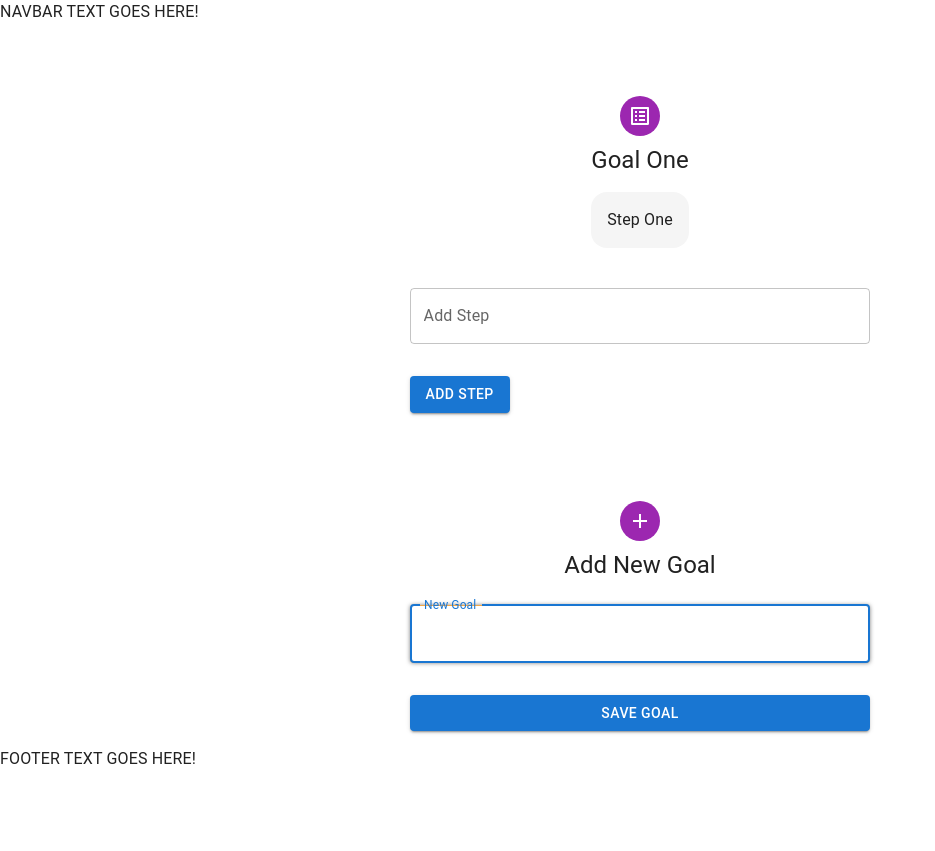
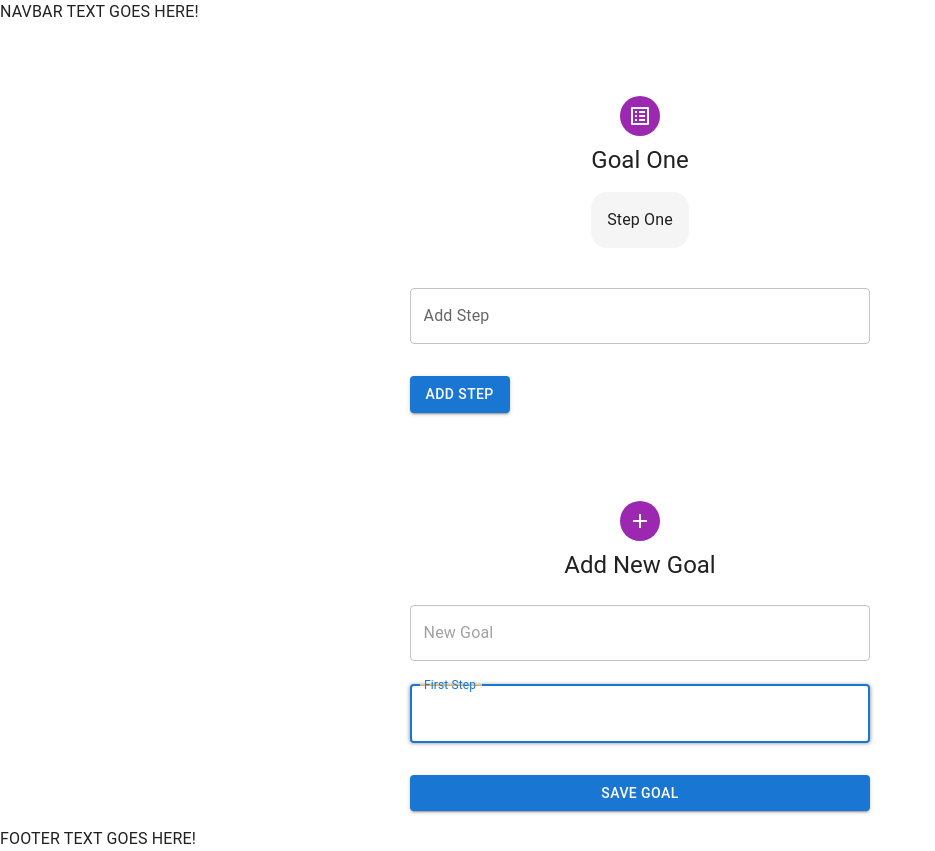
Before and after one commit to evanarbour/tracktion, a React (Create React App) app in the folder client/: page /goals in a window 1280 px wide. Shown: the whole page, without its empty margins (0-935 px from the left). Before the commit the page ends 800 px from the top, so only its background shows below. Built offline with nearby package versions, Linux system fonts and the light colour scheme.

Commit message:
goal form update, still issues with date picker

```diff
--- a/client/src/components/GoalForm.js
+++ b/client/src/components/GoalForm.js
@@ -1,15 +1,18 @@
 import React, { useState } from "react";
-import { useMutation } from '@apollo/client';
-import { ADD_GOAL } from '../utils/mutations';
+import { useMutation, useQuery } from "@apollo/client";
+import { ADD_GOAL } from "../utils/mutations";
+import { QUERY_USER } from "../utils/queries";
 
-
+import AdapterDateFns from "@mui/lab/AdapterMoment";
+import LocalizationProvider from "@mui/lab/LocalizationProvider";
+import DatePicker from "@mui/lab/DatePicker";
 import Avatar from "@mui/material/Avatar";
 import Button from "@mui/material/Button";
 import CssBaseline from "@mui/material/CssBaseline";
 import TextField from "@mui/material/TextField";
 import Grid from "@mui/material/Grid";
 import Box from "@mui/material/Box";
-import AddIcon from '@mui/icons-material/Add';
+import AddIcon from "@mui/icons-material/Add";
 import Typography from "@mui/material/Typography";
 import Container from "@mui/material/Container";
 import { createTheme, ThemeProvider } from "@mui/material/styles";
@@ -17,31 +20,65 @@ import { createTheme, ThemeProvider } from "@mui/material/styles";
 const theme = createTheme();
 
 const GoalForm = () => {
-    const [name, setName] = useState('');
+  const [formState, setFormState] = useState({
+    name: "",
+    steps: "",
+    endDate: "",
+  });
 
-    const [addGoal, { error }] = useMutation(ADD_GOAL);
+  const [characterCount, setCharacterCount] = useState(0);
+
+  const [addGoal, { error }] = useMutation(ADD_GOAL, {
+    update(cache, { data: { addGoal } }) {
+      try {
+        const { goals } = cache.readQuery({ query: QUERY_USER });
+
+        cache.writeQuery({
+          query: QUERY_USER,
+          data: { goals: [addGoal, ...goals] },
+        });
+      } catch (e) {
+        console.error(e);
+      }
+    },
+  });
 
   const handleFormSubmit = async (event) => {
     event.preventDefault();
     try {
       // Execute mutation and pass in defined parameter data as variables
       const { data } = await addGoal({
-              variables: { name },
+        variables: { ...formState },
       });
 
-            window.location.reload();
-            console.log(data);
+      setFormState({
+        name: "",
+        steps: "",
+        date: "",
+      });
     } catch (err) {
       console.error(err);
     }
+  };
 
+const handleChange = (event) => {
+  const { name, value } = event.target;
+  if (name === 'name' && value.length <=280) {
+    setFormState({ ...formState, [name]: value });
+    setCharacterCount(value.length);
+  } else if (name !== 'name') {
+    setFormState({ ...formState,[name]: value })
   }
-
+}
 
   return (
     <ThemeProvider theme={theme}>
       <Container component="main" maxWidth="lg">
         <CssBaseline />
+        <LocalizationProvider dateAdapter={AdapterDateFns}>
+          ...
+        </LocalizationProvider>
+
         <Box
           sx={{
             marginTop: 8,
@@ -65,14 +102,48 @@ const GoalForm = () => {
             <TextField
               margin="normal"
               fullWidth
-              id="goal"
-              label="New Goal"
-              value={name}
-              onChange={(event) => setName(event.target.value)}
-              name="goal"
-              autoComplete="goal"
+              id="name"
+              placeholder="New Goal"
+              value={formState.name}
+              onChange={handleChange}
+              name="name"
+              autoComplete="name"
               autoFocus
             />
+
+            <LocalizationProvider dateAdapter={AdapterDateFns}>
+              <DatePicker
+              label="Goal End Date"
+                value={formState.endDate}
+                onChange={(event) => setFormState(event.target.value)}
+                renderInput={(params) => <TextField {...params} />}
+              />
+            </LocalizationProvider>
+
+            {/* <TextField
+              margin="normal"
+              fullWidth
+              id="date"
+              placeholder="Goal End Date"
+              value={formState.endDate}
+              onChange={handleChange}
+              name="endDate"
+              autoComplete="endDate"
+              autoFocus
+            /> */}
+
+            <TextField
+              margin="normal"
+              fullWidth
+              id="goal"
+              label="First Step"
+              value={formState.steps}
+              onChange={handleChange}
+              name="steps"
+              autoComplete="steps"
+              autoFocus
+            />
+
             <Button
               type="submit"
               fullWidth
@@ -86,6 +157,6 @@ const GoalForm = () => {
       </Container>
     </ThemeProvider>
   );
-}
+};
 
 export default GoalForm;
--- a/package.json
+++ b/package.json
@@ -21,12 +21,14 @@
     "@emotion/styled": "^11.6.0",
     "@material/list": "^13.0.0",
     "@mui/icons-material": "^5.1.1",
+    "@mui/lab": "^5.0.0-alpha.57",
     "@mui/material": "^5.1.1",
     "@mui/styled-engine-sc": "^5.1.0",
     "bootstrap": "^5.1.3",
     "formsy-react": "^2.2.5",
     "formsy-react-components": "^2.0.0-alpha.2",
     "graphql-iso-date": "^3.6.1",
+    "moment": "^2.29.1",
     "styled-components": "^5.3.3"
   }
 }
```
Also changed, not shown: client/src/App.js (+4 -4 lines), 1 other file (tests, documents, lock files or other folders). Lines whose indentation alone changed are shown as unchanged.
